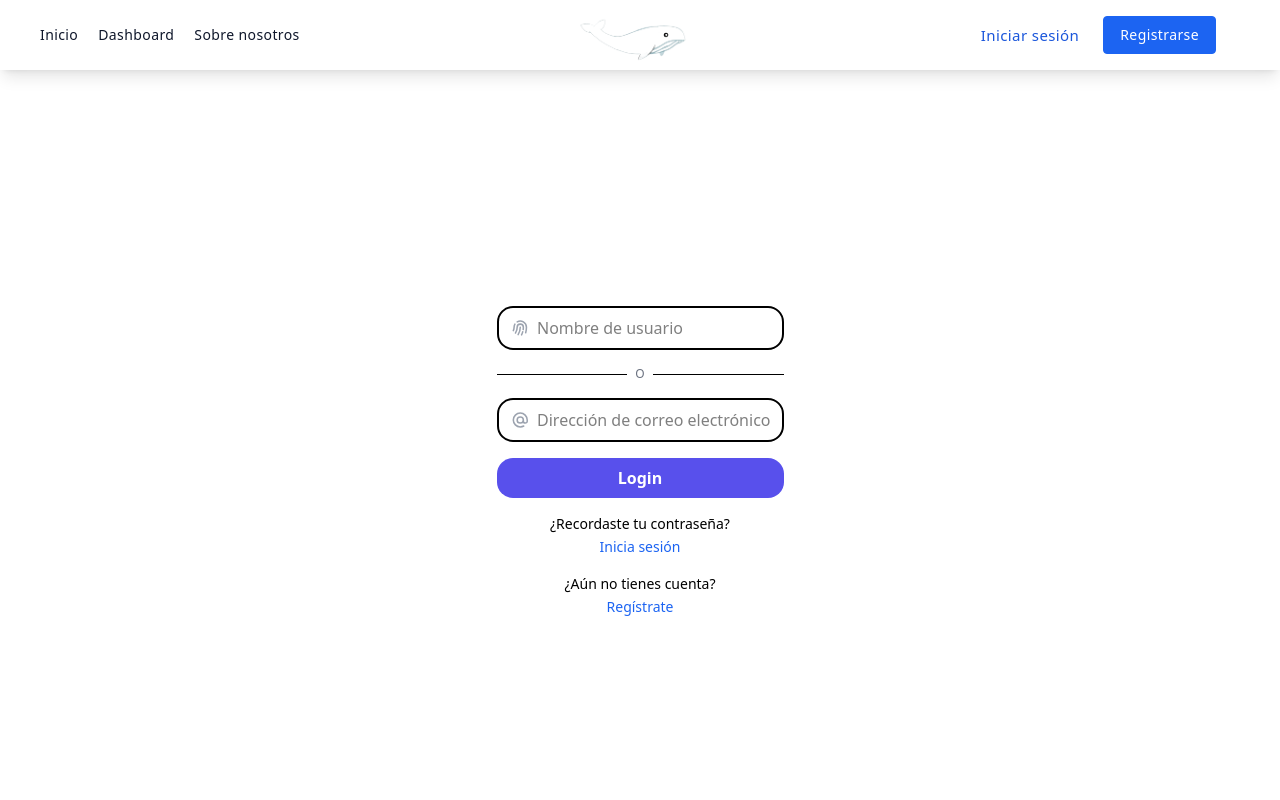
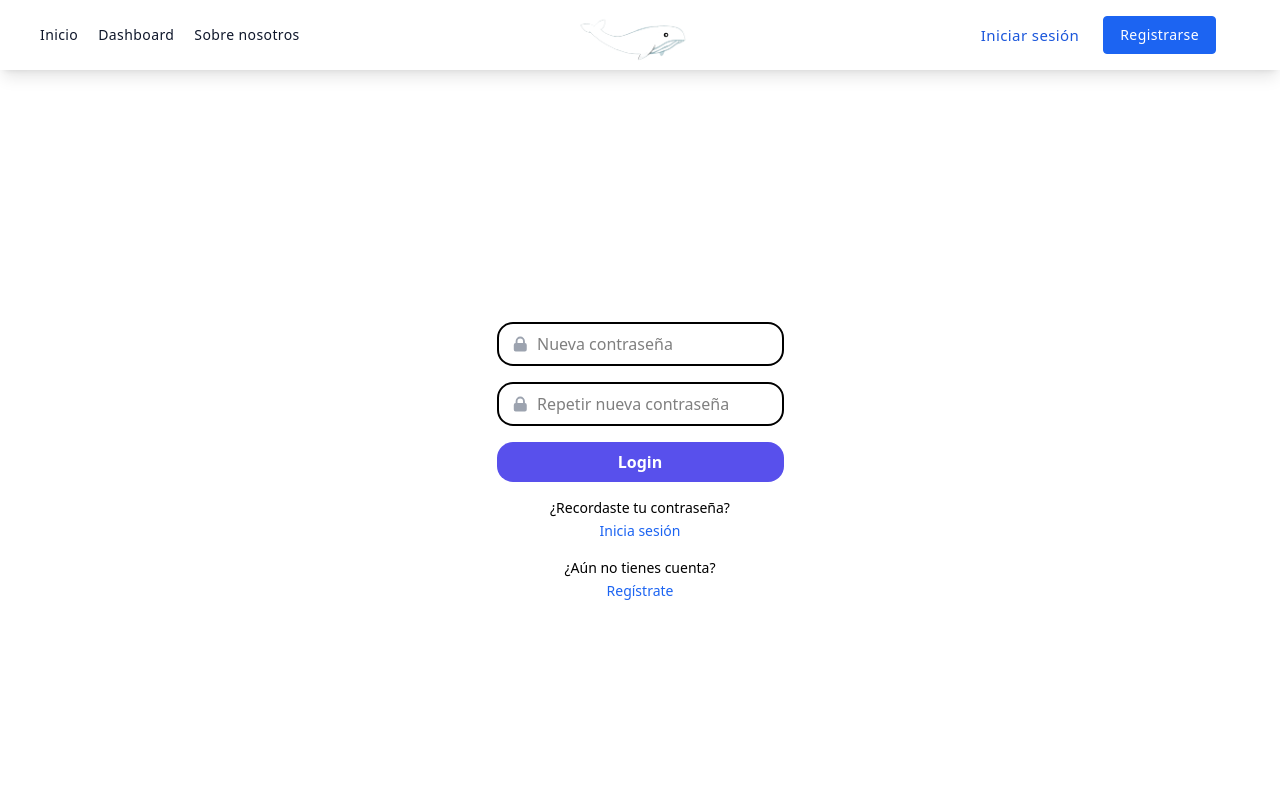
Before and after one commit to paurosmoleon/TFG, a React (Vite) app in the folder front/: page /new-password in a window 1280 px wide. Shown: the top 800 px of the page. Built offline with nearby package versions, Linux system fonts and the light colour scheme.

Commit message:
Refactor componente NewPassword: actualizar campos de entrada para contraseña y confirmar contraseña, eliminar campos innecesarios y mejorar la estructura del formulario.

```diff
--- a/front/src/components/loginComponents/NewPassword.tsx
+++ b/front/src/components/loginComponents/NewPassword.tsx
@@ -6,60 +6,48 @@ const NewPassword = () => {
       {/* Formulario de login */}
       <div className="flex md:w-1/2 justify-center py-10 items-center bg-white">
         <form className="bg-white">
-          {/* Username */}
+          {/* Password */}
           <div className="flex items-center border-2 py-2 px-3 rounded-2xl mb-4">
             <svg
               xmlns="http://www.w3.org/2000/svg"
               className="h-5 w-5 text-gray-400"
-              fill="none"
-              viewBox="0 0 24 24"
-              stroke="currentColor"
+              viewBox="0 0 20 20"
+              fill="currentColor"
             >
               <path
-                strokeLinecap="round"
-                strokeLinejoin="round"
-                strokeWidth="2"
-                d="M12 11c0 3.517-1.009 6.799-2.753 9.571m-3.44-2.04l.054-.09A13.916 13.916 0 008 11a4 4 0 118 0c0 1.017-.07 2.019-.203 3m-2.118 6.844A21.88 21.88 0 0015.171 17m3.839 1.132c.645-2.266.99-4.659.99-7.132A8 8 0 008 4.07M3 15.364c.64-1.319 1-2.8 1-4.364 0-1.457.39-2.823 1.07-4"
+                fillRule="evenodd"
+                d="M5 9V7a5 5 0 0110 0v2a2 2 0 012 2v5a2 2 0 01-2 2H5a2 2 0 01-2-2v-5a2 2 0 012-2zm8-2v2H7V7a3 3 0 016 0z"
+                clipRule="evenodd"
               />
             </svg>
             <input
               className="pl-2 outline-none border-none w-full"
-              type="text"
-              placeholder="Nombre de usuario"
+              type="password"
+              placeholder="Nueva contraseña"
             />
           </div>
-          <div className="flex items-center mt-4 mb-4">
-            <span className="flex-grow border-b dark:border-gray-600"></span>
 
-            <span className="px-2 text-xs text-center text-gray-500 uppercase dark:text-gray-400">
-              O
-            </span>
-
-            <span className="flex-grow border-b dark:border-gray-600"></span>
-          </div>
-
-          {/* Email */}
-          <div className="flex items-center border-2 py-2 px-3 rounded-2xl mb-4">
+          {/*Confirm Password. No validation logic implemented */}
+          <div className="flex items-center border-2 py-2 px-3 rounded-2xl">
             <svg
               xmlns="http://www.w3.org/2000/svg"
               className="h-5 w-5 text-gray-400"
-              fill="none"
-              viewBox="0 0 24 24"
-              stroke="currentColor"
+              viewBox="0 0 20 20"
+              fill="currentColor"
             >
               <path
-                strokeLinecap="round"
-                strokeLinejoin="round"
-                strokeWidth="2"
-                d="M16 12a4 4 0 10-8 0 4 4 0 008 0zm0 0v1.5a2.5 2.5 0 005 0V12a9 9 0 10-9 9m4.5-1.206a8.959 8.959 0 01-4.5 1.207"
+                fillRule="evenodd"
+                d="M5 9V7a5 5 0 0110 0v2a2 2 0 012 2v5a2 2 0 01-2 2H5a2 2 0 01-2-2v-5a2 2 0 012-2zm8-2v2H7V7a3 3 0 016 0z"
+                clipRule="evenodd"
               />
             </svg>
             <input
               className="pl-2 outline-none border-none w-full"
-              type="email"
-              placeholder="Dirección de correo electrónico"
+              type="password"
+              placeholder="Repetir nueva contraseña"
             />
           </div>
+
           <button
             type="submit"
             className="block w-full bg-indigo-600 mt-4 py-2 rounded-2xl text-white font-semibold mb-2 cursor-pointer hover:bg-indigo-700 transition duration-200"
```
